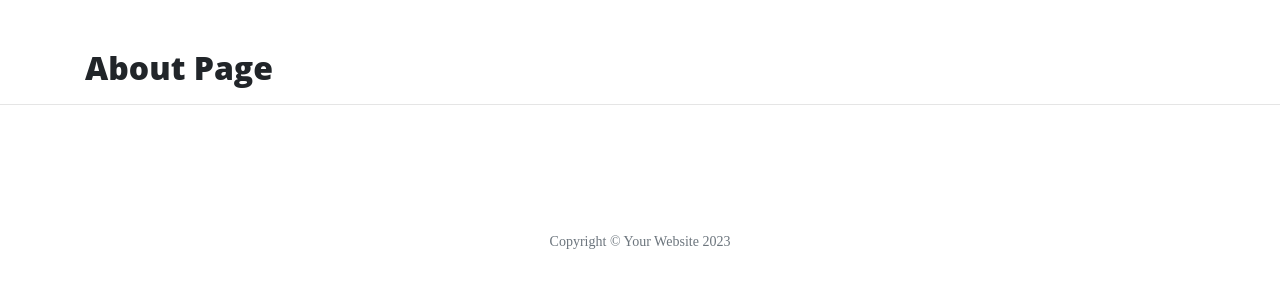
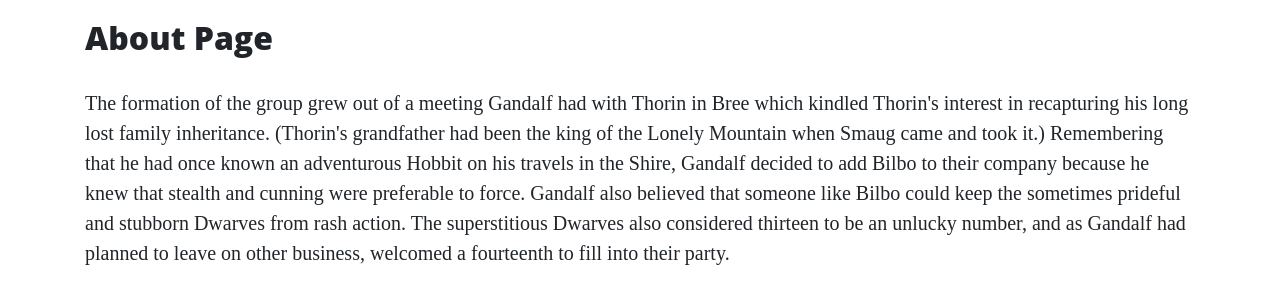
Before and after one commit to Lilla-Kavecsanszki/FlaskFramework, a Flask app: page /about in a window 1280 px wide. Shown: the part 659-954 px from the top of the page. Run offline with Flask 2, Linux system fonts and the light colour scheme; some libraries are stand-ins or nearby versions.

Commit message:
Fix bug, missing '

```diff
--- /dev/null
+++ b/static/css/style.css
@@ -0,0 +1,3 @@
+.col-md-5 img {
+    width: 100%;
+}
--- a/templates/about.html
+++ b/templates/about.html
@@ -1,7 +1,51 @@
-4 lines (4 sloc) 85 Bytes
-
-
 {% extends "base.html" %}
 {% block content %}
 <h2>About Page</h2>
+<p>
+    The formation of the group grew out of a meeting Gandalf had with Thorin in Bree which kindled Thorin's interest in
+    recapturing his long lost family inheritance. (Thorin's grandfather had been the king of the Lonely Mountain when
+    Smaug came and took it.) Remembering that he had once known an adventurous Hobbit on his travels in the Shire,
+    Gandalf decided to add Bilbo to their company because he knew that stealth and cunning were preferable to force.
+    Gandalf also believed that someone like Bilbo could keep the sometimes prideful and stubborn Dwarves from rash
+    action. The superstitious Dwarves also considered thirteen to be an unlucky number, and as Gandalf had planned to
+    leave on other business, welcomed a fourteenth to fill into their party.
+</p>
+
+<div class="row featurette">
+    <div class="col-md-7">
+        <h3>Thorin Oakenshield</h3>
+        <p>
+            In the year TA 2746, Thorin II was born to Dwarven prince Thráin II in the mountain city of The Lonely
+            Mountain.
+            Early in his youth, he and the other Dwarves of the Lonely Mountain were forced to flee by the dragon Smaug
+            in TA
+            2770. While in exile, he quickly grew to become a capable warrior. This was demonstrated when he
+            participated in the
+            Battle of Azanulbizar in TA 2799. He marched with one of the Dwarven armies beneath the East-gate of Moria.
+            At some
+            point in the fighting, his shield broke, and using an oaken tree branch found on the floor as a shield, he
+            gained
+            the epithet "Oakenshield," which would remain with him even in death.
+        </p>
+    </div>
+    <div class="col-md-5">
+        <img src="https://vignette.wikia.nocookie.net/lotr/images/3/3f/ThorinBIG.jpg" alt="">
+    </div>
+</div>
+
+<div class="row featurette">
+    <div class="col-md-5">
+        <img src="https://vignette.wikia.nocookie.net/lotr/images/b/b4/The-Hobbit-Fili-and-Kili.jpg" alt="">
+    </div>
+    <div class="col-md-7">
+        <h3>Fili and Kili</h3>
+        <p>
+            Fíli and Kíli were nephews of Thorin, who was the elder brother of their mother Dís. They were also nephews
+            of
+            Frerin, grandsons of Thráin II, and great-grandsons of Thrór. Fíli's most distinguishing feature was his
+            long nose,
+            the longest of any of the Dwarves in Thorin's company.
+        </p>
+    </div>
+</div>
 {% endblock %}
--- a/templates/base.html
+++ b/templates/base.html
@@ -5,8 +5,10 @@
     <meta charset="UTF-8">
     <meta name="viewport" content="width=device-width, initial-scale=1.0">
     <meta http-equiv="X-UA-Compatible" content="ie=edge">
-    <link rel="stylesheet" href="{{ url_for('static', filename='vendor/bootstrap/css/bootstrap.min.css')}}">
-    <link rel="stylesheet" href="{{ url_for('static', filename='css/clean-blog.min.css') }}">
+    <link rel="stylesheet" href="{{ url_for('static', filename='vendor/bootstrap/css/bootstrap.min.css')}}"
+        type="text/css">
+    <link rel="stylesheet" href="{{ url_for('static', filename='css/clean-blog.min.css') }}" type="text/css">
+    <link rel="stylesheet" href="{{ url_for('static', filename='css/style.css') }}" type="text/css">
     <title>Hello Flask</title>
 </head>
 
--- a/templates/careers.html
+++ b/templates/careers.html
@@ -1,4 +1,4 @@
 {% extends "base.html" %}
 {% block content %}
-    <h2>Come Work With Us!</h2>
+<h2>Come Work With Us!</h2>
 {% endblock %}
```
Also changed, not shown: run.py (line endings or trailing spaces).
